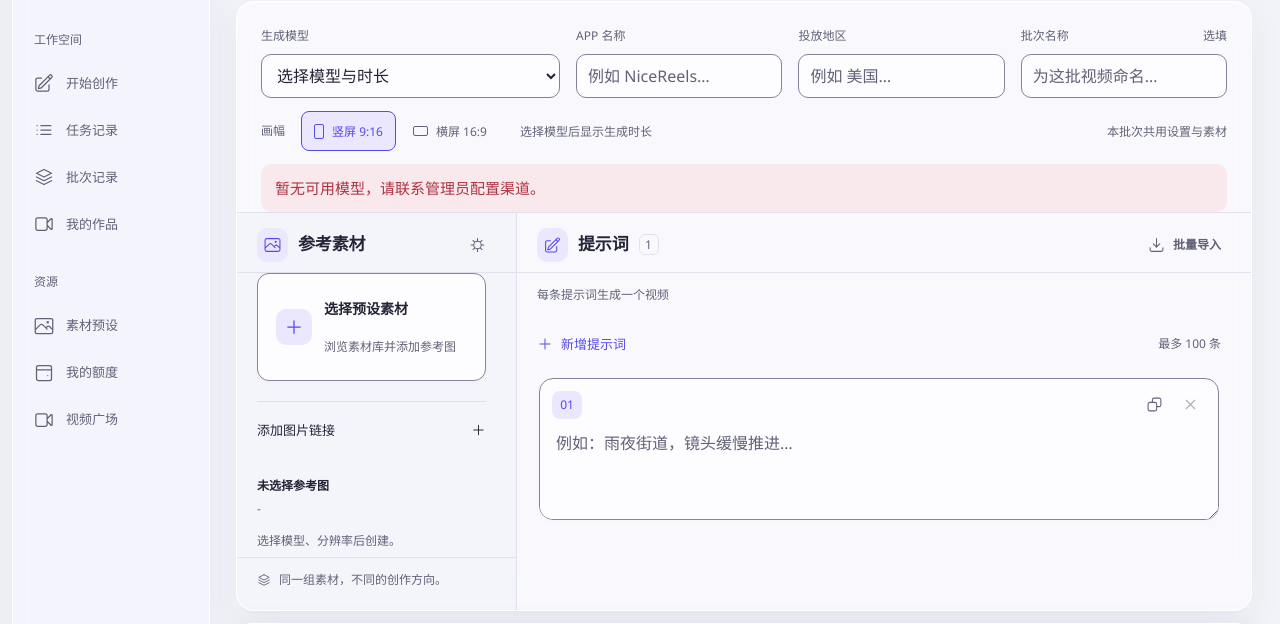
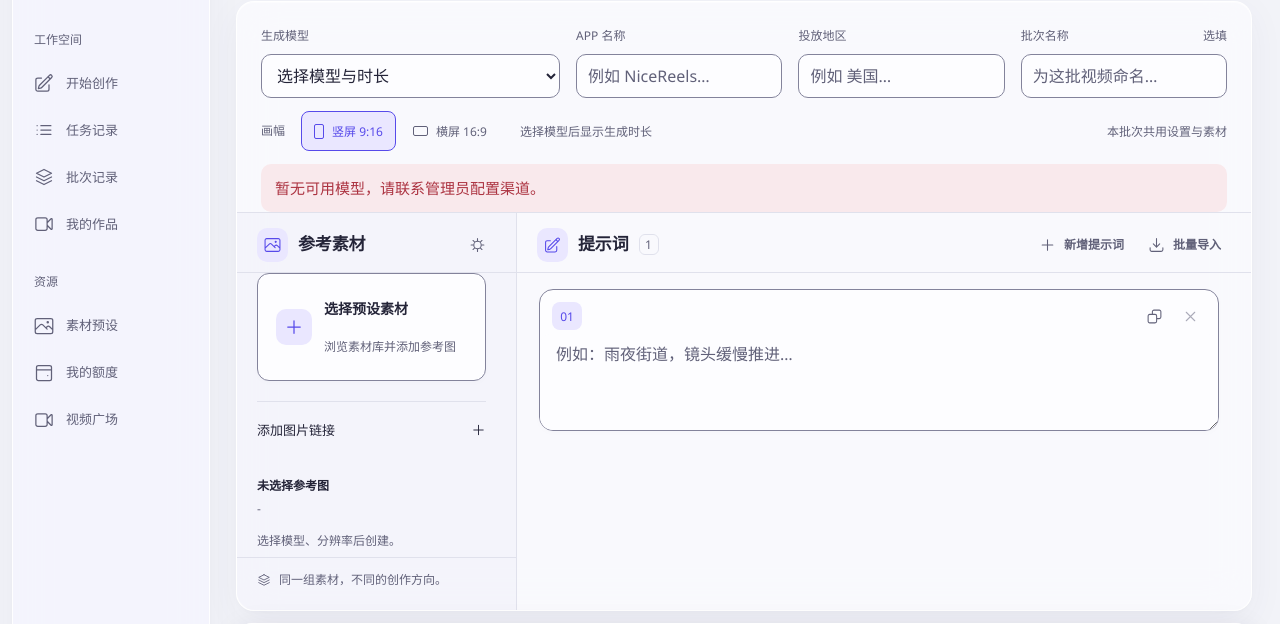
Before and after one commit to sanqixy-sudo/lumora-video-studio, a Python web app: template app/templates/workbench/dashboard.html in a window 1280 px wide. Shown: the part 83-707 px from the top of the page. Run offline with Jinja, Linux system fonts and the light colour scheme; the template is opened without the code that fills it, so the values that code supplies are empty.

Commit message:
ui: group prompt creation and import actions in pane header

```diff
--- a/app/static/mature/glass.css
+++ b/app/static/mature/glass.css
@@ -431,3 +431,10 @@
   .wb-glass.wb-create-page .wb-available {grid-column:1;grid-row:2;margin:0}
   .wb-glass.wb-create-page .wb-submit>.primary-btn {grid-column:2;grid-row:1/3;min-width:116px}
 }
+
+/* Prompt actions remain beside the pane heading while the list scrolls. */
+.wb-glass .wb-prompt-actions {flex-wrap:nowrap;gap:4px}
+@media(max-width:767px) {
+  .wb-glass .wb-prompts>.wb-pane-title {gap:8px}
+  .wb-glass .wb-prompts>.wb-pane-title>div:first-child>.wb-icon {display:none}
+}
--- a/app/templates/workbench/base.html
+++ b/app/templates/workbench/base.html
@@ -12,7 +12,7 @@
 <link rel="stylesheet" href="/static/scrollbars.css?v=20260909-scrollbars">
 <link rel="icon" href="/static/brand/lumora.ico?v=20260908-lumora9-2" sizes="16x16 32x32 48x48"><link rel="icon" href="/static/brand/lumora-mark.svg?v=20260908-lumora9-2" type="image/svg+xml"><link rel="apple-touch-icon" href="/static/brand/lumora-180.png?v=20260908-lumora9-2"><link rel="stylesheet" href="/static/brand/brand.css?v=20260908-lumora9-2">
 <link rel="stylesheet" href="/static/theme-controls.css?v=20260908-lumora9-2"><script defer src="/static/theme-controls.js?v=20260908-lumora9-2"></script>
-<link rel="stylesheet" href="/static/workbench/tokens.css?v=compat-1"><link rel="stylesheet" href="/static/workbench/components.css?v=20260909-scrollbars"><link rel="stylesheet" href="/static/workbench/pages.css?v=compat-1"><link rel="stylesheet" href="/static/workbench/collections.css?v=compat-1"><link rel="stylesheet" href="/static/workbench/motion.css?v=compat-1"><link rel="stylesheet" href="/static/mature/tokens.css?v=mature-1"><link rel="stylesheet" href="/static/mature/components.css?v=20260909-scrollbars"><link rel="stylesheet" href="/static/mature/pages.css?v=mature-1"><link rel="stylesheet" href="/static/mature/reports.css?v=mature-1"><link rel="stylesheet" href="/static/mature/login.css?v=mature-1"><link rel="stylesheet" href="/static/mature/motion.css?v=mature-1"><link rel="stylesheet" href="/static/mature/creation.css?v=mature-1"><link rel="stylesheet" href="/static/mature/glass.css?v=20260909-fixed-workspace"></head>
+<link rel="stylesheet" href="/static/workbench/tokens.css?v=compat-1"><link rel="stylesheet" href="/static/workbench/components.css?v=20260909-scrollbars"><link rel="stylesheet" href="/static/workbench/pages.css?v=compat-1"><link rel="stylesheet" href="/static/workbench/collections.css?v=compat-1"><link rel="stylesheet" href="/static/workbench/motion.css?v=compat-1"><link rel="stylesheet" href="/static/mature/tokens.css?v=mature-1"><link rel="stylesheet" href="/static/mature/components.css?v=20260909-scrollbars"><link rel="stylesheet" href="/static/mature/pages.css?v=mature-1"><link rel="stylesheet" href="/static/mature/reports.css?v=mature-1"><link rel="stylesheet" href="/static/mature/login.css?v=mature-1"><link rel="stylesheet" href="/static/mature/motion.css?v=mature-1"><link rel="stylesheet" href="/static/mature/creation.css?v=mature-1"><link rel="stylesheet" href="/static/mature/glass.css?v=20260909-prompt-toolbar"></head>
 <body class="wb mature wb-glass {% block body_class %}{% endblock %}" data-role="{{ current_user.role }}">
 <a class="wb-skip" href="#main-content">跳至主要内容</a>
 {% set path=request.url.path %}
--- a/app/templates/workbench/dashboard.html
+++ b/app/templates/workbench/dashboard.html
@@ -36,10 +36,10 @@
   <div class="wb-material-note">{{ icon('batch') }}<span>同一组素材，不同的创作方向。</span></div>
  </section>
  <section class="wb-prompts" aria-labelledby="prompts-title">
-  <div class="wb-pane-title"><div>{{ icon('create') }}<h2 id="prompts-title">提示词</h2><span class="wb-count" id="wb-prompt-total">1</span></div><button class="ghost-btn small-btn" type="button" id="batch-import-toggle" aria-expanded="false" aria-controls="batch-import-box">{{ icon('download') }}批量导入</button></div>
-  <div class="wb-prompts-content"><p class="wb-editor-hint">每条提示词生成一个视频</p>
+  <div class="wb-pane-title"><div>{{ icon('create') }}<h2 id="prompts-title">提示词</h2><span class="wb-count" id="wb-prompt-total">1</span></div><div class="inline-actions wb-prompt-actions"><button type="button" class="ghost-btn small-btn" id="add-prompt-btn" title="新增提示词（最多 100 条）">{{ icon('plus') }}新增提示词</button><button class="ghost-btn small-btn" type="button" id="batch-import-toggle" aria-expanded="false" aria-controls="batch-import-box">{{ icon('download') }}批量导入</button></div></div>
+  <div class="wb-prompts-content">
    <div id="batch-import-box" class="batch-import-box hidden"><label>粘贴提示词<textarea autocomplete="off" id="batch-import-textarea" placeholder="使用空行或单独一行 --- 分隔提示词…"></textarea></label><div class="wb-import-tools"><label>导入方式<select id="batch-import-mode"><option value="append">追加到当前提示词</option><option value="replace">替换全部提示词</option></select></label><span id="wb-import-count" role="status">已解析 0 条</span></div><div class="inline-actions"><button type="button" class="secondary-btn small-btn" id="batch-import-apply">导入</button><button type="button" class="ghost-btn small-btn" id="batch-import-cancel">取消</button></div></div>
-   <div class="mature-prompt-tools">   <button type="button" class="wb-add-prompt" id="add-prompt-btn">{{ icon('plus') }}新增提示词<span>最多 100 条</span></button></div><div id="prompt-list" class="prompt-list"><article class="prompt-card" data-prompt-card><div class="prompt-card-head"><strong>提示词 1</strong><div class="inline-actions"><button type="button" class="ghost-btn small-btn" data-copy-prompt>复制</button><button type="button" class="danger-ghost-btn small-btn" data-remove-prompt>删除</button></div></div><textarea autocomplete="off" name="prompts" aria-label="提示词 1" placeholder="例如：雨夜街道，镜头缓慢推进…"></textarea></article></div>
+   <div id="prompt-list" class="prompt-list"><article class="prompt-card" data-prompt-card><div class="prompt-card-head"><strong>提示词 1</strong><div class="inline-actions"><button type="button" class="ghost-btn small-btn" data-copy-prompt>复制</button><button type="button" class="danger-ghost-btn small-btn" data-remove-prompt>删除</button></div></div><textarea autocomplete="off" name="prompts" aria-label="提示词 1" placeholder="例如：雨夜街道，镜头缓慢推进…"></textarea></article></div>
 
   </div>
  </section>
```
